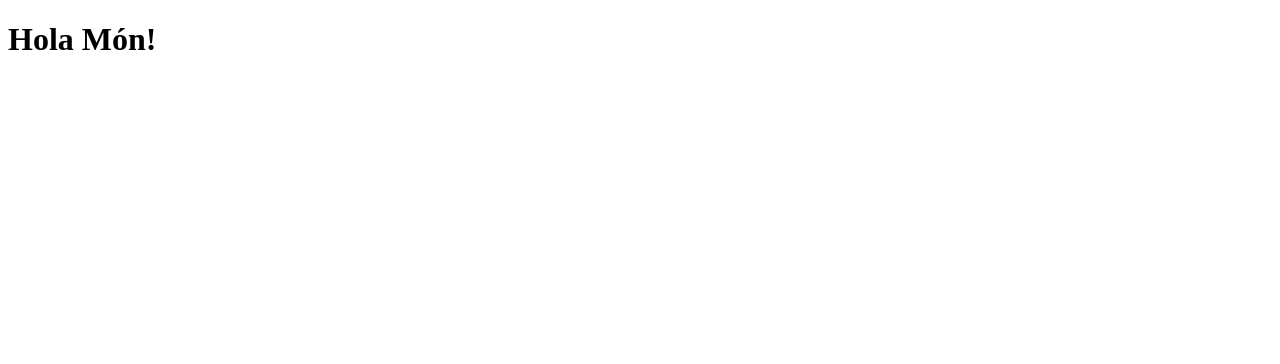
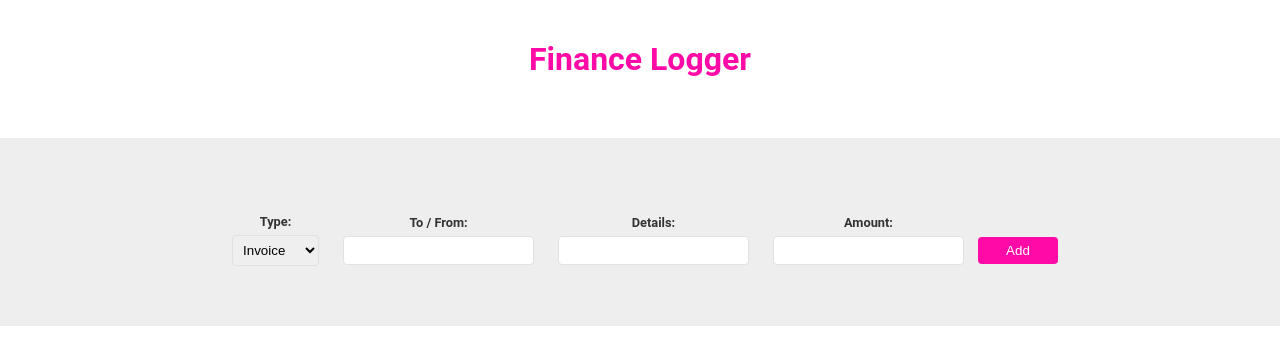
Before and after one commit to MVRTcodes/TypeScript-Node-Angular-TutorialProject, a plain HTML site: page index.html in a window 1280 px wide. Drawn offline with Linux system fonts and the light colour scheme.

Commit message:
basic setup

```diff
--- a/index.html
+++ b/index.html
@@ -1,12 +1,52 @@
 <!DOCTYPE html>
 <html lang="en">
 <head>
+
     <meta charset="UTF-8">
     <meta name="viewport" content="width=device-width, initial-scale=1.0">
-    <title>Document</title>
+    <title>TS tutorial</title>
+    <link rel="stylesheet" href="styles.css">
+
 </head>
+
 <body>
-    <h1>Hola Món!</h1>
+
+    <div class="wrapper">
+
+        <h1>Finance Logger</h1>
+        <!-- output list -->
+        <ul class="item-list">
+
+        </ul>
+
+    </div>
+
+    <footer>
+        <form class="new-item-form">
+            <div class="field">
+                <label>Type:</label>
+                <select id="type">
+                    <option value="invoice">Invoice</option>
+                    <option value="payment">Payment</option>
+                </select>
+            </div>
+            <div class="field">
+                <label>To / From:</label>
+                <input type="text" id="tofrom">
+            </div>
+            <div class="field">
+                <label>Details:</label>
+                <input type="text" id="details">
+            </div>
+            <div class="field">
+                <label >Amount:</label>
+                <input type="number" id="amount">
+            </div>
+            <button>Add</button>
+        </form>
+    </footer>
 </body>
+
 <script src="app.js" defer></script>
+
 </html>
--- /dev/null
+++ b/styles.css
@@ -0,0 +1,72 @@
+body{
+    margin: 0;
+    font-family: Roboto;
+  }
+  .wrapper{
+    max-width: 960px;
+    margin: 0 auto;
+  }
+  h1{
+    margin: 40px auto;
+    color: #ff0aa7;
+    text-align: center;
+  }
+  ul{
+    padding: 0;
+    list-style-type: none;
+  }
+  li{
+    padding: 6px 10px;
+    border: 1px solid #eee;
+    margin: 10px auto;
+  }
+  li h4{
+    color: #ff0aa7;
+    margin: 0;
+    text-transform: capitalize;
+  }
+  li p{
+    color: #333;
+    margin: 8px 0 0;
+  }
+  footer{
+    background: #eee;
+    padding: 60px;
+    margin-top: 60px;
+  }
+  form{
+    max-width: 960px;
+    margin: 0 auto;
+    text-align: center;
+  }
+  label{
+    display: block;
+    font-weight: bold;
+    font-size: 0.8em;
+    color: #333;
+    margin: 16px 0 6px;
+  }
+  input, select{
+    padding: 6px;
+    border: 1px solid #e1e1e1;
+    border-radius: 4px;
+  }
+  .field{
+    display: inline-block;
+    margin: 0 10px;
+  }
+  button{
+    color: white;
+    border: 0;
+    background: #ff0aa7;
+    padding: 6px;
+    min-width: 80px;
+    border-radius: 4px;
+  }
+  footer a{
+    text-align: center;
+    display: block;
+    color: #999;
+    margin-top: 40px;
+    font-size: 0.7em;
+  }
```
